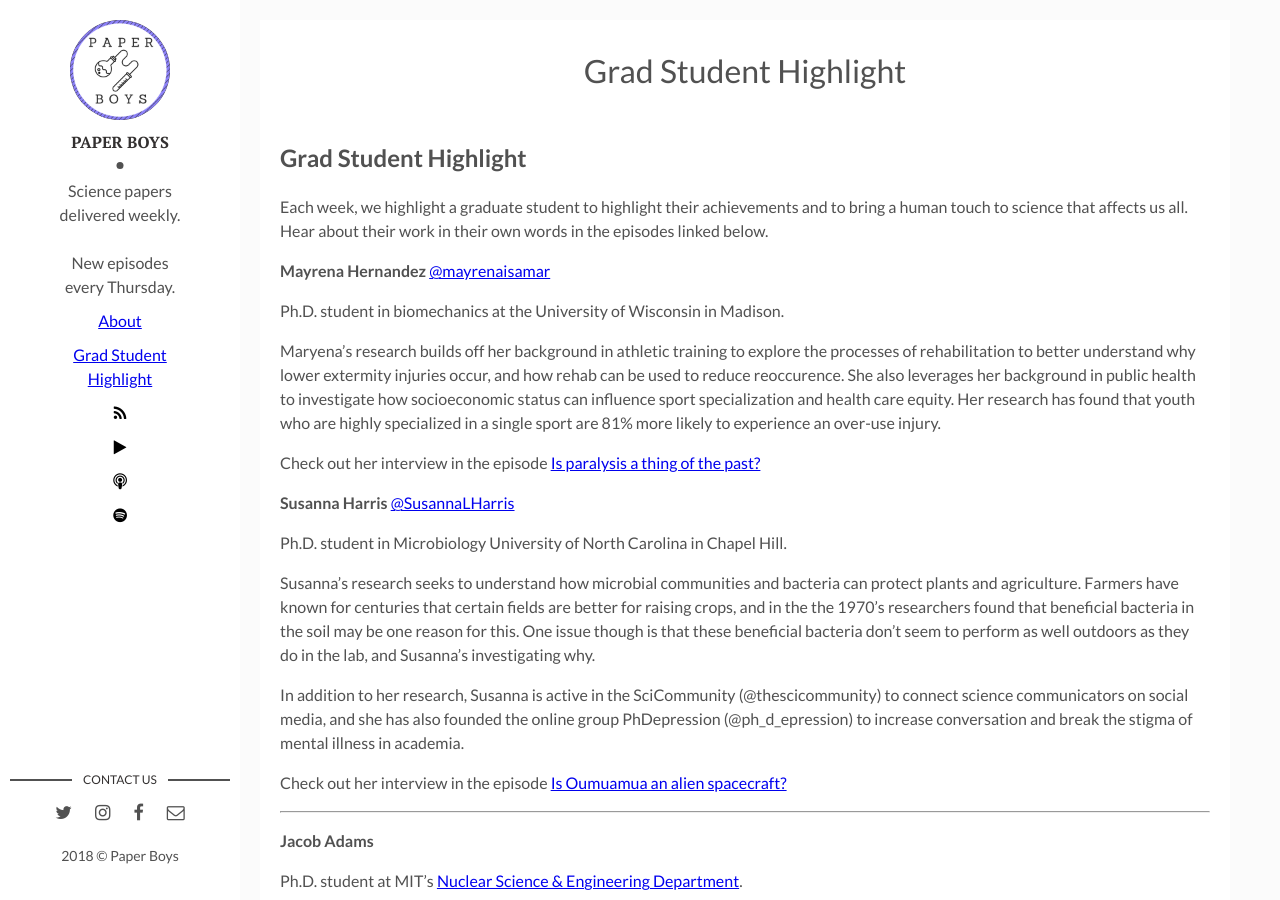
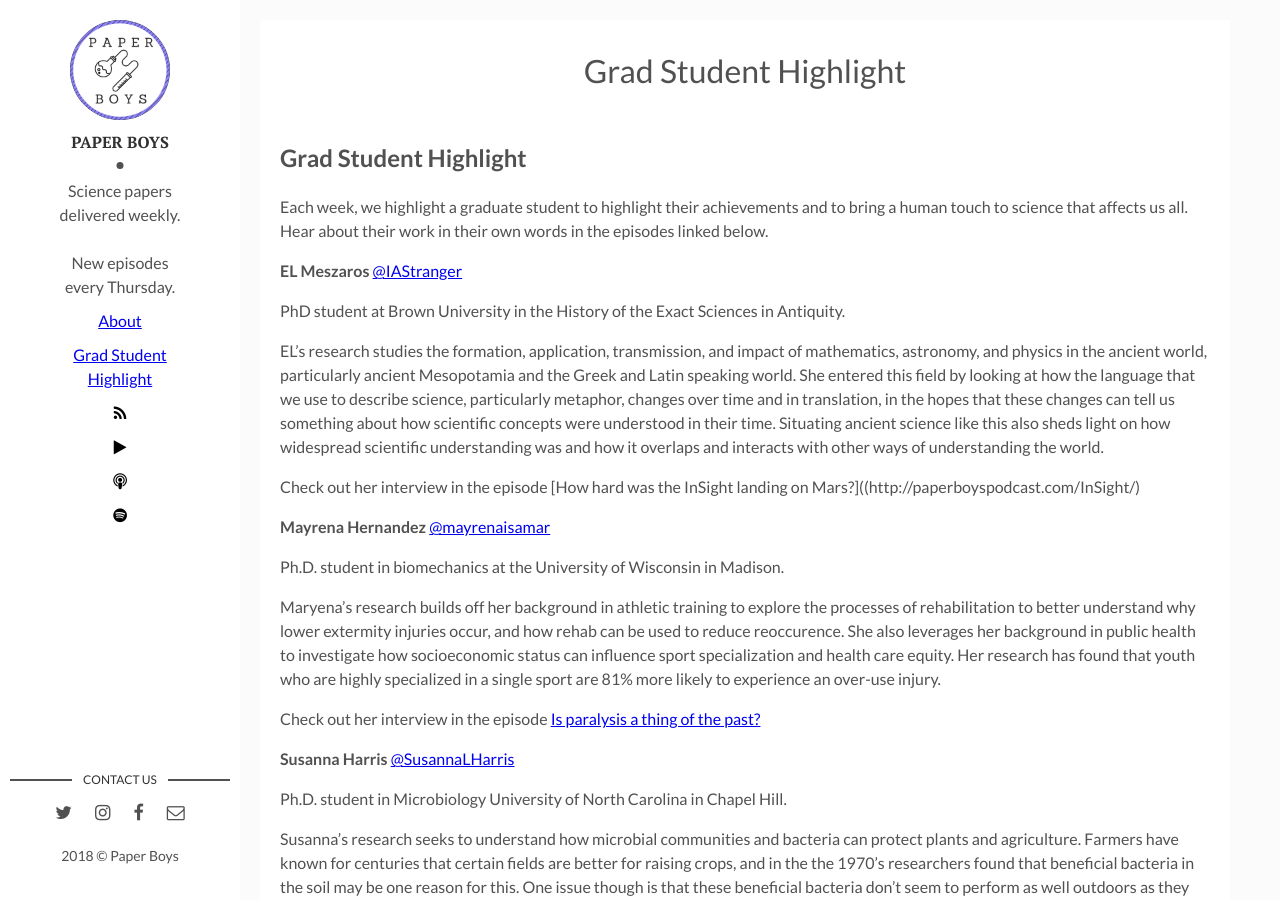
Before and after one commit to paperboyspodcast/paperboyspodcast.github.io, a Jekyll site: the page built from gradhighlight.md, in a window 1280 px wide and 900 px high. Built offline with Jekyll 4.4.1, drawn with Linux system fonts in a browser that asks for light colours; comment, search, counter and statistics services are not loaded.

Commit message:
added gradhighlight.md

```diff
--- a/gradhighlight.md
+++ b/gradhighlight.md
@@ -6,6 +6,15 @@ permalink: /gradhighlight/
 
 ## Grad Student Highlight
 Each week, we highlight a graduate student to highlight their achievements and to bring a human touch to science that affects us all. Hear about their work in their own words in the episodes linked below.
+
+**EL Meszaros**
+[@IAStranger](https://www.instagram.com/IAStranger/)
+
+PhD student at Brown University in the History of the Exact Sciences in Antiquity.
+
+EL's research studies the formation, application, transmission, and impact of mathematics, astronomy, and physics in the ancient world, particularly ancient Mesopotamia and the Greek and Latin speaking world. She entered this field by looking at how the language that we use to describe science, particularly metaphor, changes over time and in translation, in the hopes that these changes can tell us something about how scientific concepts were understood in their time. Situating ancient science like this also sheds light on how widespread scientific understanding was and how it overlaps and interacts with other ways of understanding the world.
+
+Check out her interview in the episode [How hard was the InSight landing on Mars?]((http://paperboyspodcast.com/InSight/)
 
 **Mayrena Hernandez**
 [@mayrenaisamar](https://www.instagram.com/mayrenaisamar/)
```
